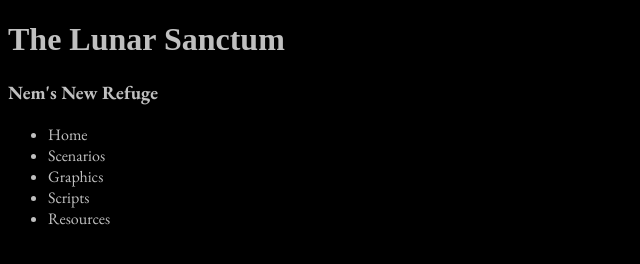
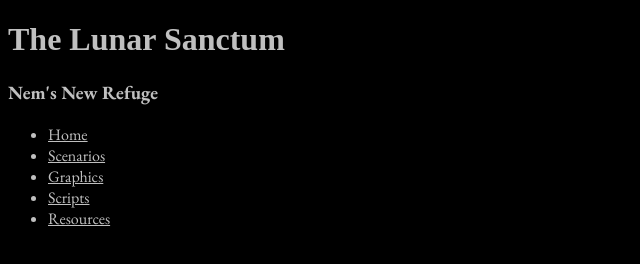
Before and after one commit to ravenwing88/lunarsanctum, a plain HTML site: page index.html in a window 1280 px wide. Shown: the full height of the page, 0-640 px from the left. Drawn offline with nearby package versions, Linux system fonts and the light colour scheme; a web font is replaced by a local one.

Commit message:
just experimenting

```diff
--- a/index.html
+++ b/index.html
@@ -20,11 +20,11 @@
 
         <nav>
             <ul>
-                <li>Home</li>
-                <li>Scenarios</li>
-                <li>Graphics</li>
-                <li>Scripts</li>
-                <li>Resources</li>
+                <li><a href="">Home</a></li>
+                <li><a href="">Scenarios</a></li>
+                <li><a href="">Graphics</a></li>
+                <li><a href="">Scripts</a></li>
+                <li><a href="">Resources</a></li>
             </ul>
         </nav>
     </header>
```
